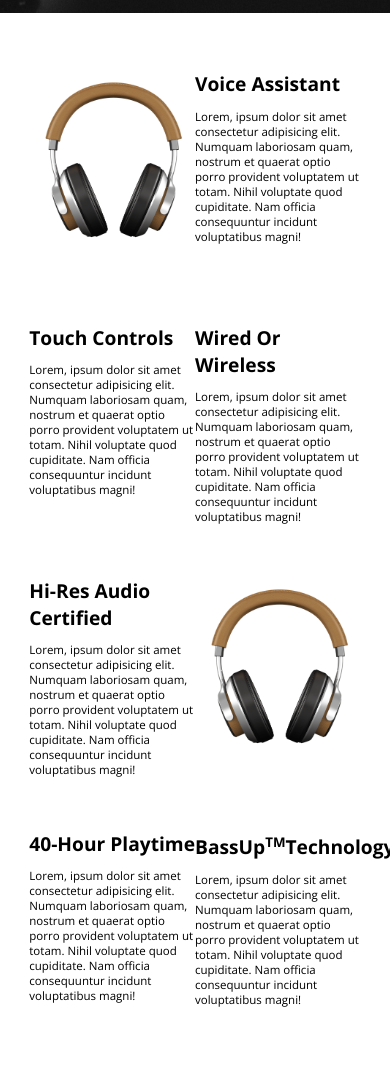
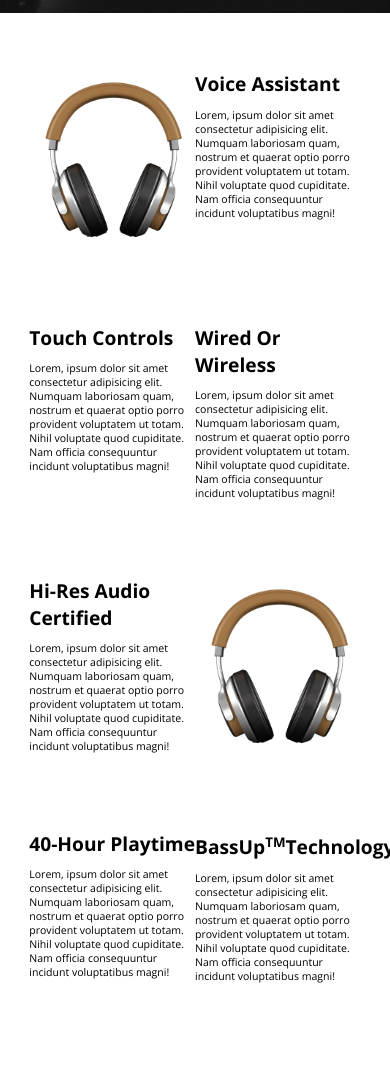
Before and after one commit to mrinalsarkar1999/productLandingPage, a plain HTML site: page index.html in a window 390 px wide. Shown: the part 1909-2992 px from the top of the page. Drawn offline with nearby package versions, Linux system fonts and the light colour scheme.

Commit message:
Update style.css

```diff
--- a/public/style.css
+++ b/public/style.css
@@ -229,7 +229,7 @@ header {
     grid-template-rows: repeat(4, 30vh);
   }
   #descriptions p {
-    font-size: 0.6em;
+    font-size: 0.55em;
   }
   #gridItem1 {
     grid-area: 1/1;
```
